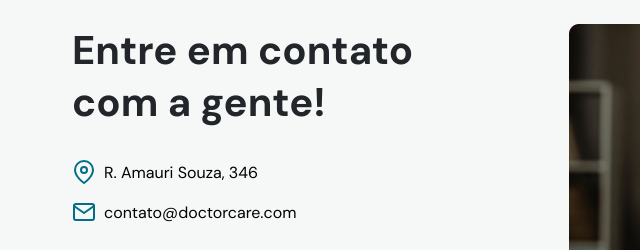
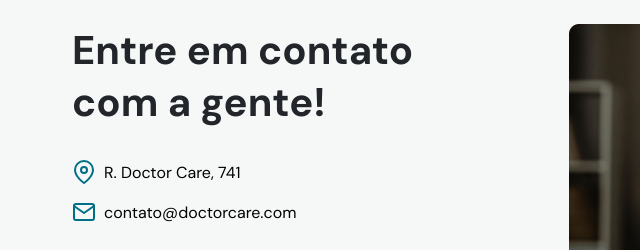
Before and after one commit to DalvanRR/NLW-2022, a plain HTML site: page index.html in a window 1280 px wide. Shown: the part 2621-2871 px from the top of the page, 32-672 px from the left. Drawn offline with nearby package versions, Linux system fonts and the light colour scheme.

Commit message:
Street change

```diff
--- a/index.html
+++ b/index.html
@@ -316,7 +316,7 @@
                                     stroke="#00856F" stroke-width="2" stroke-linecap="round" stroke-linejoin="round" />
                             </svg>
 
-                            R. Amauri Souza, 346
+                            R. Doctor Care, 741
                         </li>
                         <li>
                             <svg width="24" height="24" viewBox="0 0 24 24" fill="none"
```
